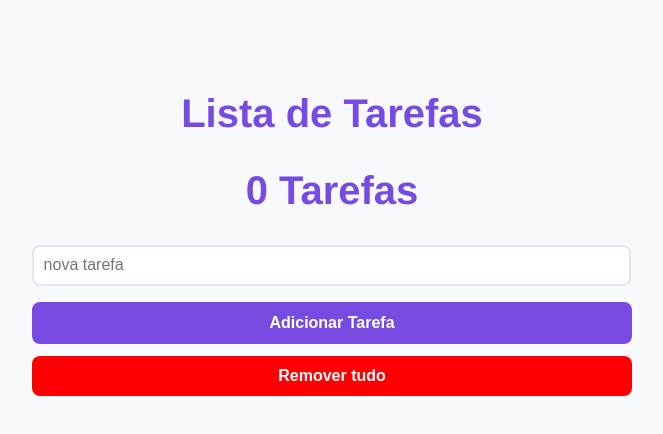
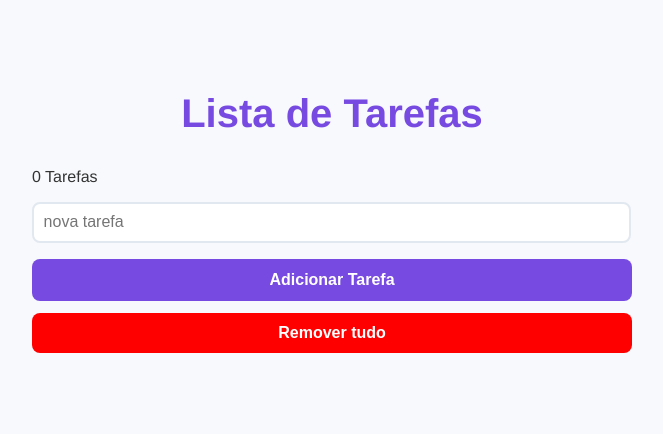
Before and after one commit to GustaDev90/ToDoList-React.js-Next.js, a Next.js app: page / in a window 1280 px wide. Shown: the top 434 px of the page, without its empty margins (308-971 px from the left). Built offline with nearby package versions, Linux system fonts and the light colour scheme.

Commit message:
Update page.js

```diff
--- a/app/page.js
+++ b/app/page.js
@@ -53,7 +53,6 @@ export default function App() {
         <div className="App">
 
             <h1>Lista de Tarefas</h1>
-            <h1>{totalTarefas} Tarefas</h1>
 
             <h1 className="ErrorMsg">{error}</h1>
             <ul>
@@ -66,6 +65,8 @@ export default function App() {
                 ))}
 
             </ul>
+
+             <p>{totalTarefas} Tarefas</p>
 
             <input
                 type="text"
```
